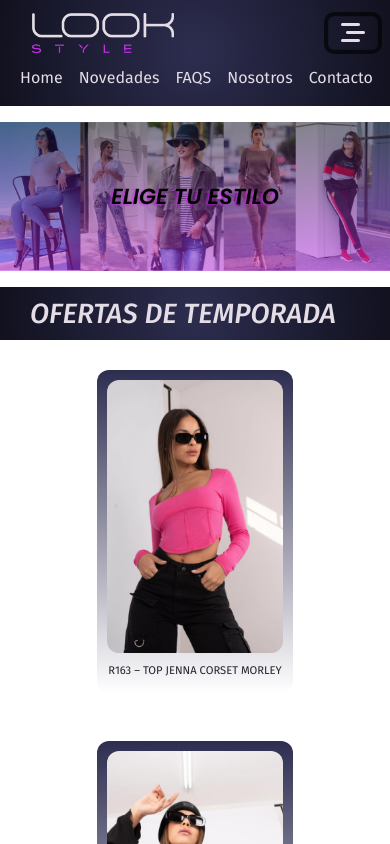
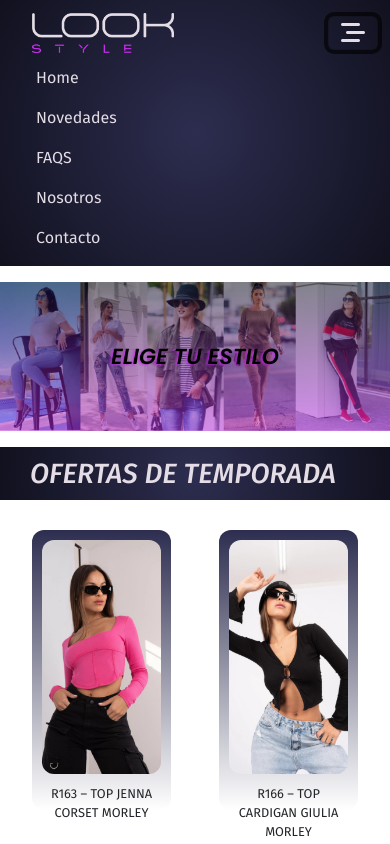
Before and after one commit to BauzaNico/PF-BauzaNicolas, a plain HTML site: page index.html in a window 390 px wide. Both pictures are taken after a click on the button "Toggle navigation". Shown: the top 844 px of the page. Drawn offline with nearby package versions, Linux system fonts and the light colour scheme.

Commit message:
Media modificado

```diff
--- a/css/style.css
+++ b/css/style.css
@@ -36,6 +36,13 @@
 	border: none;
 	border-radius: 12px;
 	padding: .4em .7em;
+}
+
+@media (max-width: 480px) {
+	.nav-ul {
+		flex-direction: column;
+		padding-left: 1em;
+	}
 }
 
 
@@ -96,11 +103,11 @@
 
 	.main-productos {
 		grid-template-rows: repeat(auto-fill, minmax(100px, 1fr));
-	 	grid-template-columns: repeat(auto-fill, minmax(150px, .6fr));
+	 	grid-template-columns: repeat(auto-fill, minmax(125px, .7fr));
 	}
 
 	.main-productos p {
-		font-size: .7em;
+		font-size: .8em;
 	}
 
 	.buscar-nav {
```
